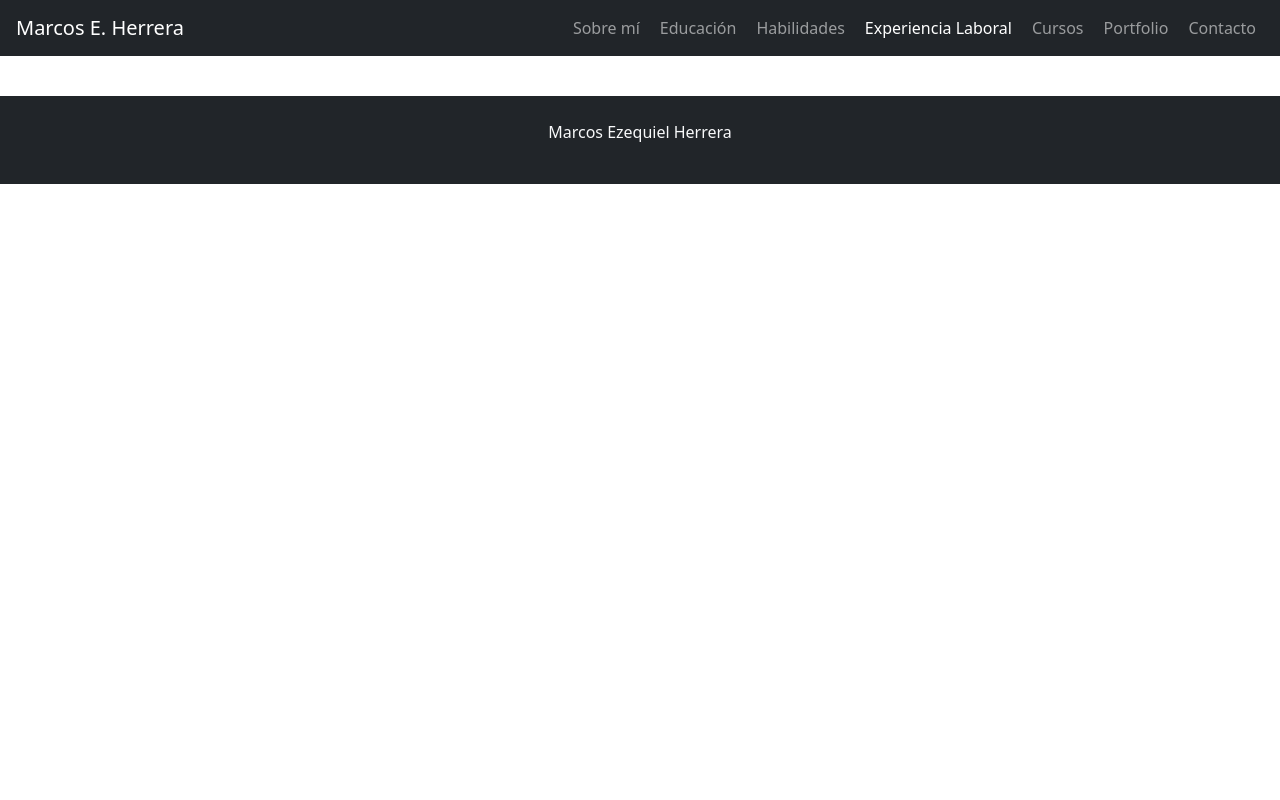
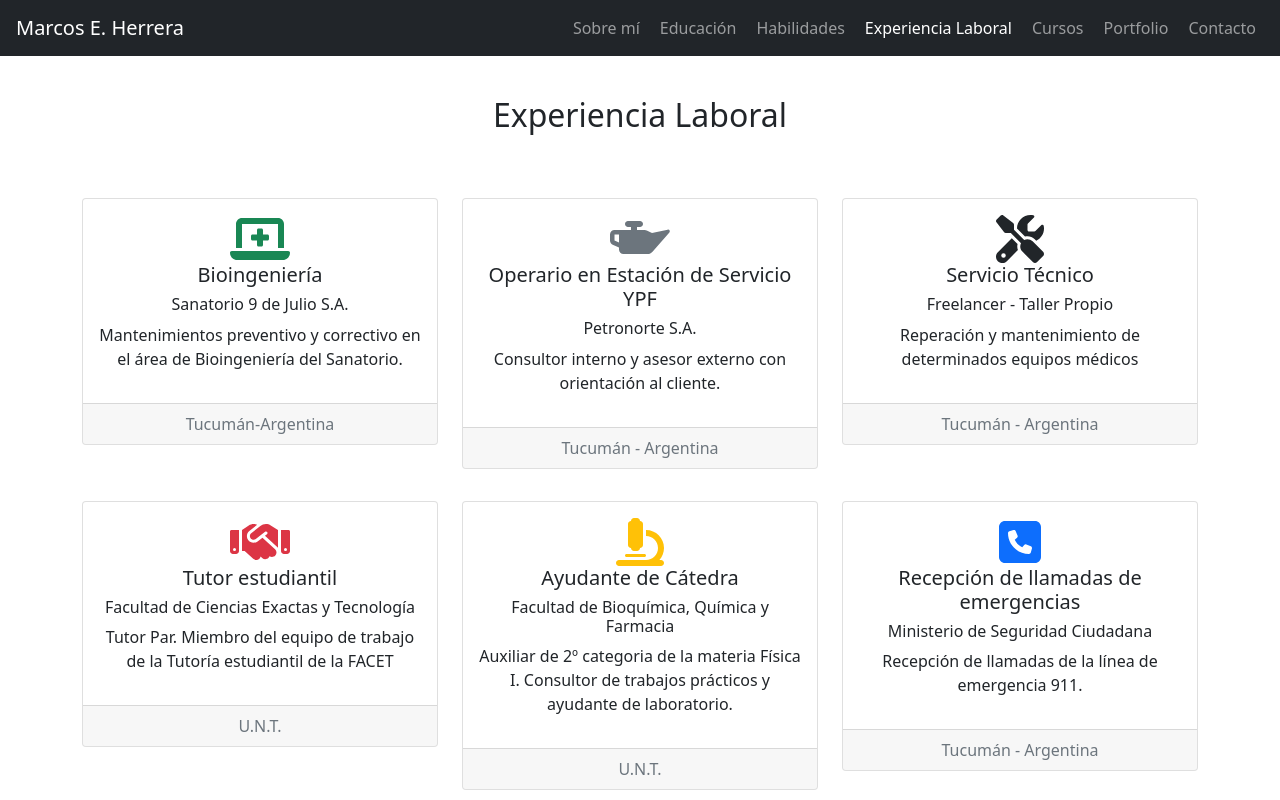
Before and after one commit to marcosihe/cv, a React (Create React App) app: page /marcos/experiencialaboral in a window 1280 px wide. Shown: the top 800 px of the page. Built offline with nearby package versions, Linux system fonts and the light colour scheme.

Commit message:
Se crearon los componentes necesarios para modelar un esquema base correspondiente a la seccion de experiencia laboral.

```diff
--- a/src/App.jsx
+++ b/src/App.jsx
@@ -11,9 +11,9 @@ import { Contacto } from "./components/Contacto";
 import { Container } from "react-bootstrap";
 import React from "react";
 
+
 function App() {
   return (
-
       <Router>
         <Navegacion></Navegacion>
         <Container>
--- a/src/components/Experiencia.jsx
+++ b/src/components/Experiencia.jsx
@@ -1,9 +1,62 @@
-import React from 'react'
+import React from "react";
+import { JobCard } from "./JobCard";
+import { FontAwesomeIcon } from "@fortawesome/react-fontawesome";
+import { faTools, faHandshake, faOilCan, faMicroscope, faPhoneSquare, faLaptopMedical } from "@fortawesome/free-solid-svg-icons";
 
 export const Experiencia = () => {
-    return (
-        <div>
+  const info = [
+    {
+      title: "Bioingeniería",
+      subtitle: "Sanatorio 9 de Julio S.A.",
+      textBody:
+        "Mantenimientos preventivo y correctivo en el área de Bioingeniería del Sanatorio.",
+      footerText: "Tucumán-Argentina",
+    },
+    {
+      title: "Operario en Estación de Servicio YPF",
+      subtitle: "Petronorte S.A.",
+      textBody: "Consultor interno y asesor externo con orientación al cliente.",
+      footerText: "Tucumán - Argentina",
+    },
+    {
+      title: "Servicio Técnico",
+      subtitle: "Freelancer - Taller Propio",
+      textBody: "Reperación y mantenimiento de determinados equipos médicos",
+      footerText: "Tucumán - Argentina",
+    },
+    {
+      title: "Tutor estudiantil",
+      subtitle: "Facultad de Ciencias Exactas y Tecnología",
+      textBody:
+        "Tutor Par. Miembro del equipo de trabajo de la Tutoría estudiantil de la FACET",
+      footerText: "U.N.T.",
+    },
+    {
+      title: "Ayudante de Cátedra",
+      subtitle: "Facultad de Bioquímica, Química y Farmacia",
+      textBody:
+        "Auxiliar de 2º categoria de la materia Física I. Consultor de trabajos prácticos y ayudante de laboratorio.",
+      footerText: "U.N.T.",
+    },
+    {
+      title: "Recepción de llamadas de emergencias",
+      subtitle: "Ministerio de Seguridad Ciudadana",
+      textBody: "Recepción de llamadas de la línea de emergencia 911.",
+      footerText: "Tucumán - Argentina",
+    },
+  ];
 
-        </div>
-    )
-}
+  return (
+    <div>
+      <h2 className="text-center my-5">Experiencia Laboral</h2>
+      <div className="row">
+      <div className="col-sm-12 col-md-4 my-3"><JobCard info={info[0]} icon={<FontAwesomeIcon icon={faLaptopMedical} size="3x" className="text-success"></FontAwesomeIcon>}></JobCard></div>
+      <div className="col-sm-12 col-md-4 my-3"><JobCard info={info[1]} icon={<FontAwesomeIcon icon={faOilCan} size="3x" className="text-secondary"></FontAwesomeIcon>}></JobCard></div>
+      <div className="col-sm-12 col-md-4 my-3"><JobCard info={info[2]} icon={<FontAwesomeIcon icon={faTools} size="3x" className="text-dark"></FontAwesomeIcon>}></JobCard></div>
+      <div className="col-sm-12 col-md-4 my-3"><JobCard info={info[3]} icon={<FontAwesomeIcon icon={faHandshake} size="3x" className="text-danger"></FontAwesomeIcon>}></JobCard></div>
+      <div className="col-sm-12 col-md-4 my-3"><JobCard info={info[4]} icon={<FontAwesomeIcon icon={faMicroscope} size="3x" className="text-warning"></FontAwesomeIcon>}></JobCard></div>
+      <div className="col-sm-12 col-md-4 my-3"><JobCard info={info[5]} icon={<FontAwesomeIcon icon={faPhoneSquare} size="3x" className="text-primary"></FontAwesomeIcon>}></JobCard></div>
+      </div>
+    </div>
+  );
+};
--- /dev/null
+++ b/src/components/JobCard.jsx
@@ -0,0 +1,21 @@
+import React from 'react'
+import { Card } from "react-bootstrap";
+
+
+export const JobCard = (props) => {
+    return (
+        <Card className="text-center">
+        <Card.Body>
+            {props.icon}
+          <Card.Title>{props.info.title}</Card.Title>
+          <Card.Text>
+            <h6>{props.info.subtitle}</h6>
+            <p>{props.info.textBody}</p>
+          </Card.Text>
+        </Card.Body>
+          <Card.Footer className="text-muted text-center">
+              {props.info.footerText}
+          </Card.Footer>
+      </Card>
+    )
+}
```
Also changed, not shown: src/img/codigocv.png (added).
